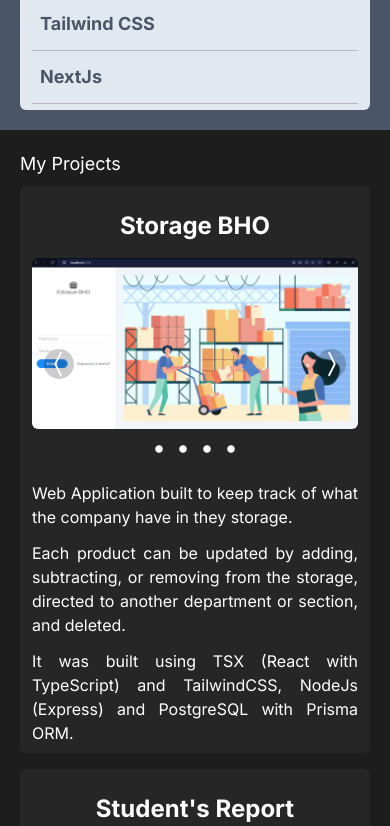
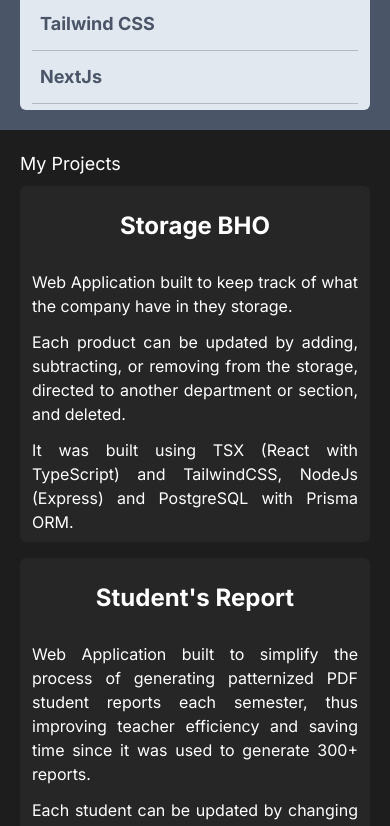
Before and after one commit to P3DR0DEV/portfolio, a React (Vite) app: page / in a window 390 px wide. Shown: the part 1156-1982 px from the top of the page. Built offline with nearby package versions, Linux system fonts and the light colour scheme.

Commit message:
chore: init new carousel setup

```diff
--- a/index.html
+++ b/index.html
@@ -1,4 +1,4 @@
-<!DOCTYPE html>
+<!doctype html>
 <html lang="en">
   <head>
     <meta charset="UTF-8" />
--- a/src/App.tsx
+++ b/src/App.tsx
@@ -1,4 +1,5 @@
 import { About, Footer, Projects, Skills } from "./Components"
+
 import { data } from "./util"
 
 export function App() {
@@ -18,7 +19,7 @@ export function App() {
           </div>
           <About />
           <div className="p-5">
-            <h2 className="text-xl">Tecnologies:</h2>
+            <h2 className="text-xl">Technologies:</h2>
             <div className="flex overflow-x-auto mt-3 flex-nowrap gap-5 items-center snap-x snap-mandatory">
               {data.map((skill) => {
                 return <Skills key={skill.title} skill={skill} />
--- a/src/Components/Projects/ProjectCard.tsx
+++ b/src/Components/Projects/ProjectCard.tsx
@@ -1,7 +1,5 @@
 import { ProjectBody } from "@/types"
-import { useState } from "react"
-import { BsChevronCompactLeft, BsChevronCompactRight } from "react-icons/bs"
-import { RxDotFilled } from "react-icons/rx"
+
 interface ProjectBodyProps extends ProjectBody {
   isOdd: boolean
 }
@@ -12,25 +10,6 @@ export function ProjectCard({
   images,
   isOdd,
 }: ProjectBodyProps) {
-  const [currentIndex, setCurrentIndex] = useState<number>(0)
-
-  function prevSlide(e: MouseEvent) {
-    e.preventDefault
-    const isFirstSlide = currentIndex === 0
-    const newIndex = isFirstSlide ? images.length - 1 : currentIndex - 1
-    setCurrentIndex(newIndex)
-  }
-
-  function nextSlide(e: MouseEvent) {
-    e.preventDefault
-    const isLastSlide = currentIndex === images.length - 1
-    const newIndex = isLastSlide ? 0 : currentIndex + 1
-    setCurrentIndex(newIndex)
-  }
-
-  function goToSlide(index: number) {
-    setCurrentIndex(index)
-  }
   return (
     <div className={`bg-[#262626] px-3 py-2 rounded-md`}>
       <h1 className="text-2xl font-bold text-center py-4">{ProjectName}</h1>
@@ -41,33 +20,6 @@ export function ProjectCard({
             : `flex flex-col md:flex-row-reverse md:justify-between md:gap-7`
         }
       >
-        <div className="md:self-start self-center relative group">
-          <img
-            src={images[currentIndex]}
-            alt=""
-            className="rounded-md duration-500"
-          />
-
-          <div className="md:hidden md:group-hover:block absolute top-[50%] -translate-x-0 translate-y-[-50%] left-3 text-2xl rounded-full bg-black/20 text-white cursor-pointer">
-            <BsChevronCompactLeft onClick={prevSlide} size={30} />
-          </div>
-
-          <div className="md:hidden md:group-hover:block absolute top-[50%] -translate-x-0 translate-y-[-50%] right-3 text-2xl rounded-full bg-black/20 text-white cursor-pointer">
-            <BsChevronCompactRight onClick={nextSlide} size={30} />
-          </div>
-
-          <div className="flex top-4 justify-center py-2">
-            {images.map((slide, index) => (
-              <div
-                key={slide}
-                onClick={() => goToSlide(index)}
-                className="text-2xl cursor-pointer"
-              >
-                <RxDotFilled />
-              </div>
-            ))}
-          </div>
-        </div>
         <div className="md:max-w-[40%] text-justify flex flex-col gap-3 mt-3">
           {description.map((text) => (
             <p key={text}>{text}</p>
```
Also changed, not shown: 2 other files (tests, documents, lock files or other folders).
